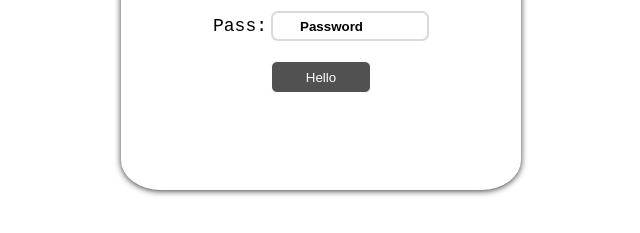
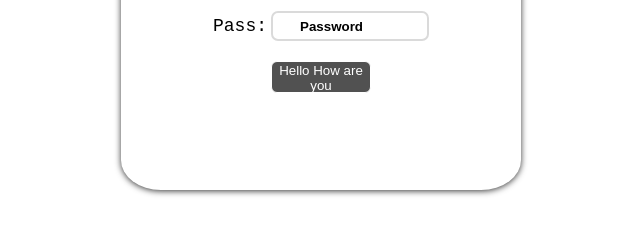
Before and after one commit to azharkhan1/SmartGit, a plain HTML site: page index.html in a window 1280 px wide. Shown: the part 210-443 px from the top of the page, 319-959 px from the left. Drawn offline with Linux system fonts and the light colour scheme.

Commit message:
first change

```diff
--- a/index.html
+++ b/index.html
@@ -119,7 +119,7 @@ legend{
               <polyline points="179,1 179,59 1,59 1,1 179,1" class="bg-line" />
               <polyline points="179,1 179,59 1,59 1,1 179,1" class="hl-line" />
             </svg>
-            <span>Hello</span>
+            <span>Hello How are you</span>
           </button>
 
     </div>
```
